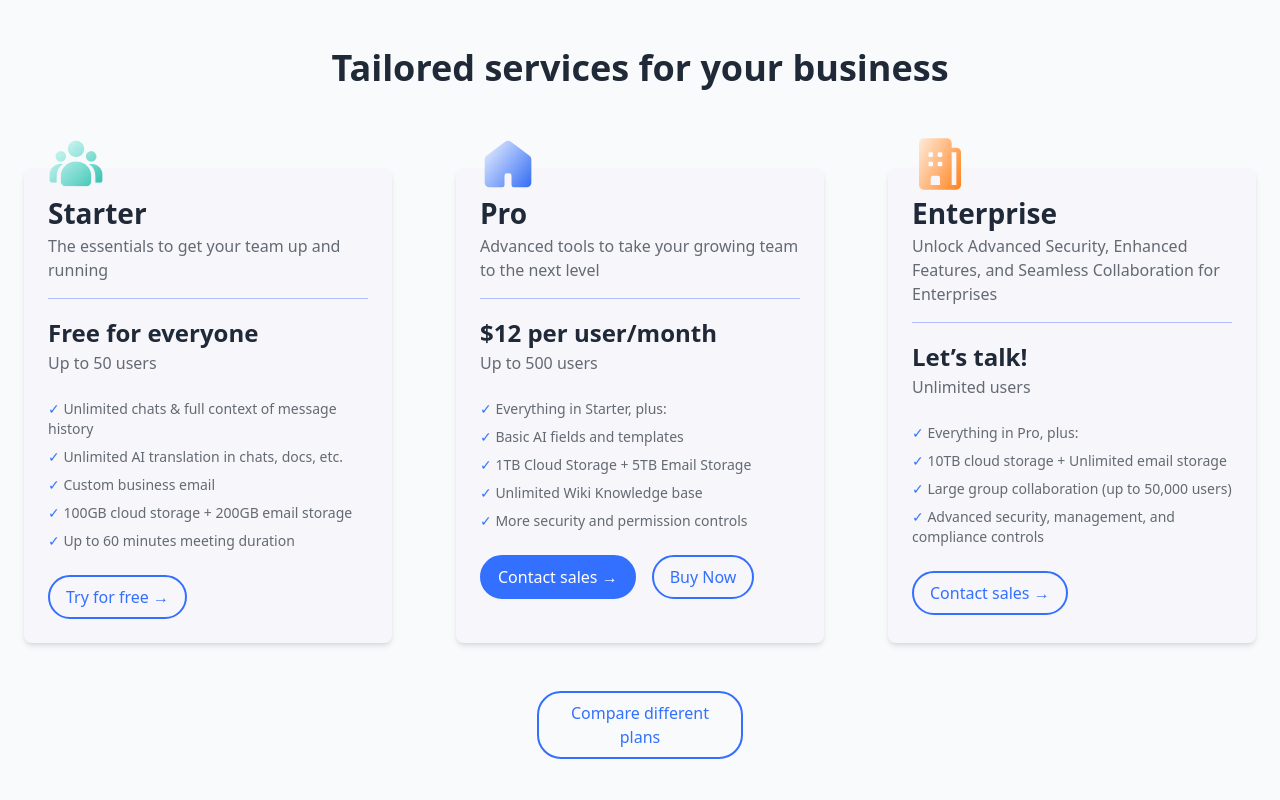
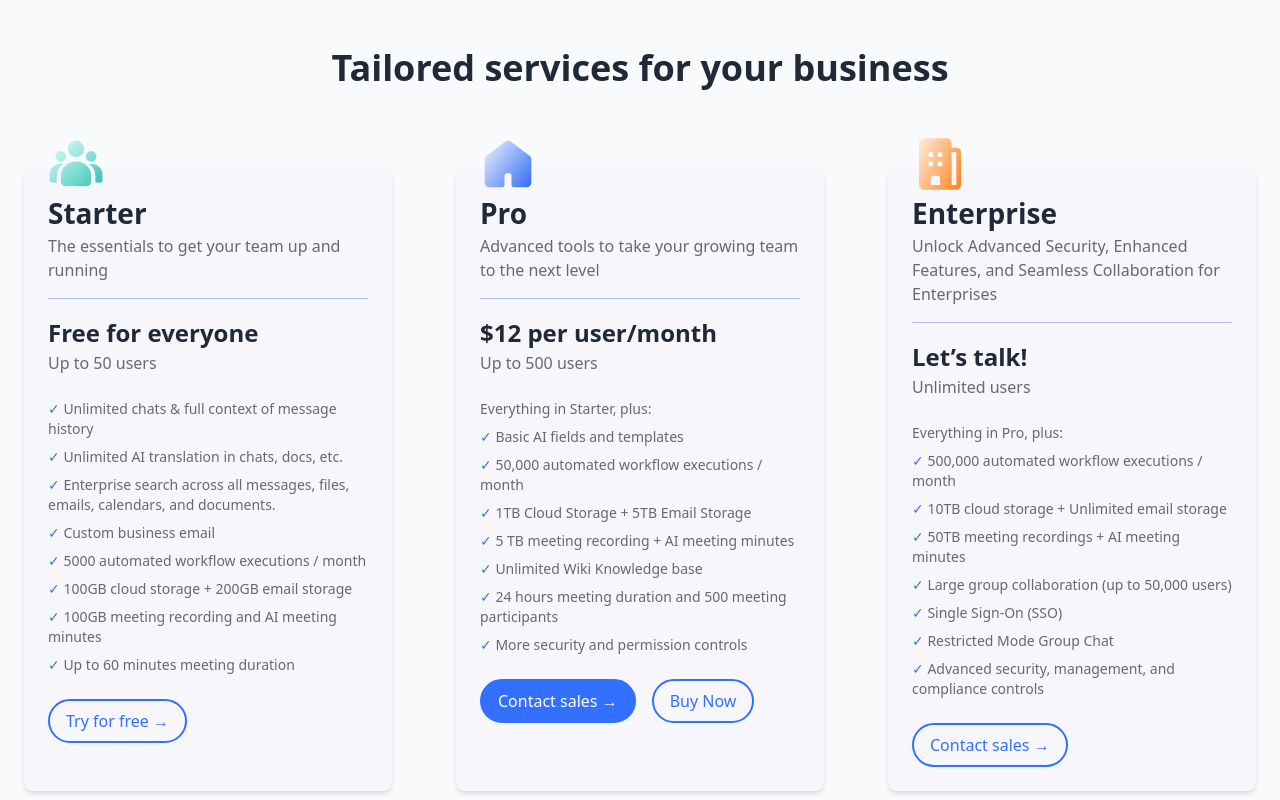
Before and after one commit to Md-Ashikur-Rahman-Ashik/Lark-Clone, a React (Vite) app: page / in a window 1280 px wide. Shown: the top 800 px of the page. Built offline with nearby package versions, Linux system fonts and the light colour scheme.

Commit message:
Modified pricing component

```diff
--- a/src/components/PricingComponent.jsx
+++ b/src/components/PricingComponent.jsx
@@ -38,13 +38,32 @@ const PricingComponent = () => {
             <li>
               <span className="text-[#3673FE]">✓</span>{" "}
               <span className="text-[14px] text-[#646A73]">
+                Enterprise search across all messages, files, emails, calendars,
+                and documents.
+              </span>
+            </li>
+            <li>
+              <span className="text-[#3673FE]">✓</span>{" "}
+              <span className="text-[14px] text-[#646A73]">
                 Custom business email
               </span>
             </li>
             <li>
               <span className="text-[#3673FE]">✓</span>{" "}
               <span className="text-[14px] text-[#646A73]">
+                5000 automated workflow executions / month
+              </span>
+            </li>
+            <li>
+              <span className="text-[#3673FE]">✓</span>{" "}
+              <span className="text-[14px] text-[#646A73]">
                 100GB cloud storage + 200GB email storage
+              </span>
+            </li>
+            <li>
+              <span className="text-[#3673FE]">✓</span>{" "}
+              <span className="text-[14px] text-[#646A73]">
+                100GB meeting recording and AI meeting minutes
               </span>
             </li>
             <li>
@@ -76,7 +95,6 @@ const PricingComponent = () => {
           <p className="text-[#646A73] mb-6">Up to 500 users</p>
           <ul className="text-sm text-gray-600 space-y-2 mb-6">
             <li>
-              <span className="text-[#3673FE]">✓</span>{" "}
               <span className="text-[14px] text-[#646A73]">
                 Everything in Starter, plus:
               </span>
@@ -90,13 +108,31 @@ const PricingComponent = () => {
             <li>
               <span className="text-[#3673FE]">✓</span>{" "}
               <span className="text-[14px] text-[#646A73]">
+                50,000 automated workflow executions / month
+              </span>
+            </li>
+            <li>
+              <span className="text-[#3673FE]">✓</span>{" "}
+              <span className="text-[14px] text-[#646A73]">
                 1TB Cloud Storage + 5TB Email Storage
               </span>
             </li>
             <li>
               <span className="text-[#3673FE]">✓</span>{" "}
               <span className="text-[14px] text-[#646A73]">
+                5 TB meeting recording + AI meeting minutes
+              </span>
+            </li>
+            <li>
+              <span className="text-[#3673FE]">✓</span>{" "}
+              <span className="text-[14px] text-[#646A73]">
                 Unlimited Wiki Knowledge base
+              </span>
+            </li>
+            <li>
+              <span className="text-[#3673FE]">✓</span>{" "}
+              <span className="text-[14px] text-[#646A73]">
+                24 hours meeting duration and 500 meeting participants
               </span>
             </li>
             <li>
@@ -136,9 +172,14 @@ const PricingComponent = () => {
           <p className="text-[#646A73] mb-6">Unlimited users</p>
           <ul className="text-sm text-gray-600 space-y-2 mb-6">
             <li>
+              <span className="text-[14px] text-[#646A73]">
+                Everything in Pro, plus:
+              </span>
+            </li>
+            <li>
               <span className="text-[#3673FE]">✓</span>{" "}
               <span className="text-[14px] text-[#646A73]">
-                Everything in Pro, plus:
+                500,000 automated workflow executions / month
               </span>
             </li>
             <li>
@@ -150,7 +191,25 @@ const PricingComponent = () => {
             <li>
               <span className="text-[#3673FE]">✓</span>{" "}
               <span className="text-[14px] text-[#646A73]">
+                50TB meeting recordings + AI meeting minutes
+              </span>
+            </li>
+            <li>
+              <span className="text-[#3673FE]">✓</span>{" "}
+              <span className="text-[14px] text-[#646A73]">
                 Large group collaboration (up to 50,000 users)
+              </span>
+            </li>
+            <li>
+              <span className="text-[#3673FE]">✓</span>{" "}
+              <span className="text-[14px] text-[#646A73]">
+                Single Sign-On (SSO)
+              </span>
+            </li>
+            <li>
+              <span className="text-[#3673FE]">✓</span>{" "}
+              <span className="text-[14px] text-[#646A73]">
+                Restricted Mode Group Chat
               </span>
             </li>
             <li>
```
